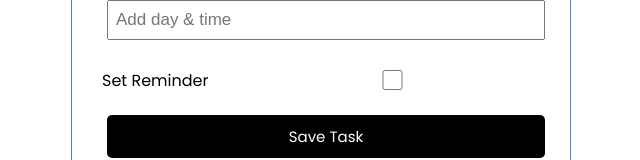
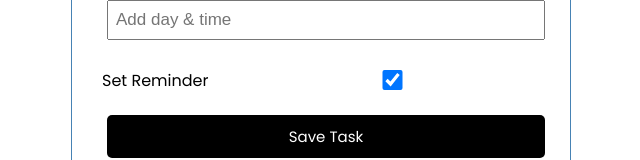
Before and after one commit to petre-marian-vaduva/React-Testing, a React (Create React App) app: page / in a window 1280 px wide. Shown: the part 259-419 px from the top of the page, without its empty margins (319-959 px from the left). Built offline with nearby package versions, Linux system fonts and the light colour scheme.

Commit message:
add task function

```diff
--- a/src/App.js
+++ b/src/App.js
@@ -28,6 +28,12 @@ const App = () => {
     ]
 )
 
+//Add task
+const addTask = (task) => {
+    const id = Math.floor(Math.random() * 10000) +1
+    setTasks([...tasks, newTask])
+}
+
 //delete Task
 const deleteTask = (id) => {
     setTasks(tasks.filter((task) => task.id !== id))
@@ -44,7 +50,7 @@ const toggleReminder = (id) => {
   return (
     <div className='container'>
      <Header />
-     <AddTask />
+     <AddTask onAdd={addTask}/>
      {tasks.length > 0 ? (
      <Tasks tasks={tasks} onDelete=
      {deleteTask} onToggle={toggleReminder} />
--- a/src/components/AddTask.js
+++ b/src/components/AddTask.js
@@ -1,12 +1,26 @@
 import {useState} from 'react'
 
-const AddTask = () => {
+const AddTask = (onAdd) => {
     const [text, setText] = useState('')
     const [day, setDay] = useState('')
     const [reminder, setReminder] = useState('false')
 
+    const onSubmit = (e) => {
+        e.preventDefault()
+
+    if(!text){
+        alert('Please add a task')
+        return
+    }
+    onAdd({text, day, reminder})
+
+    setText('')
+    setDay('')
+    setReminder(false)
+}
+
     return (
-        <form className='add-form'>
+        <form className='add-form' onSubmit={onSubmit}>
             <div className='form-control'>
                 <label>Task</label>
                 <input type='text'
@@ -21,7 +35,8 @@ const AddTask = () => {
             </div>
             <div className='form-control form-control-check'>
                 <label>Set Reminder</label>
-                <input type='checkbox' value={reminder}
+                <input type='checkbox' checked={reminder}
+                value={reminder}
                 onChange={(e) => setReminder(e.currentTarget.checked)}/>
             </div>
             <input type='submit' value='Save Task' className='btn btn-block' />
```
